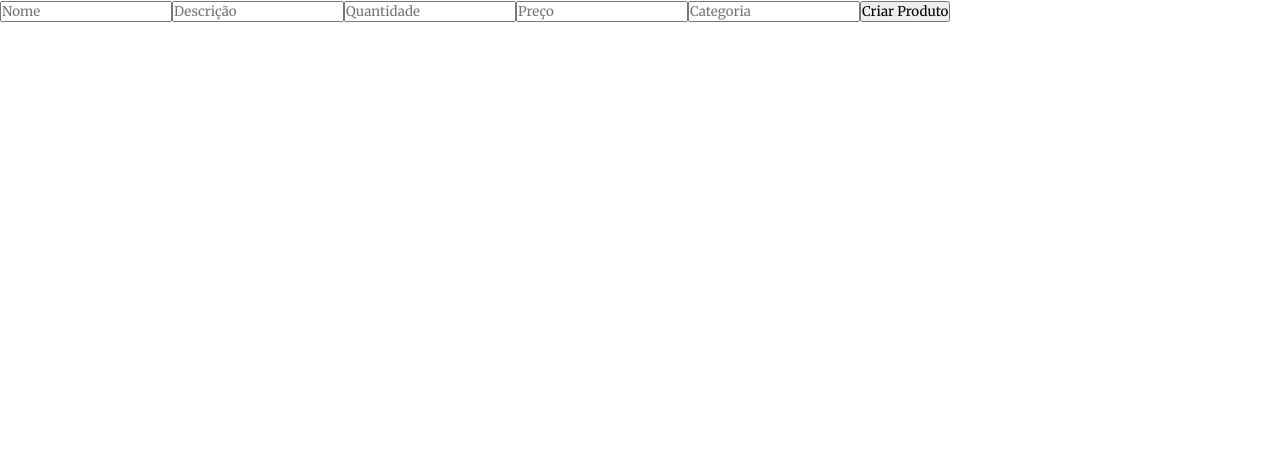
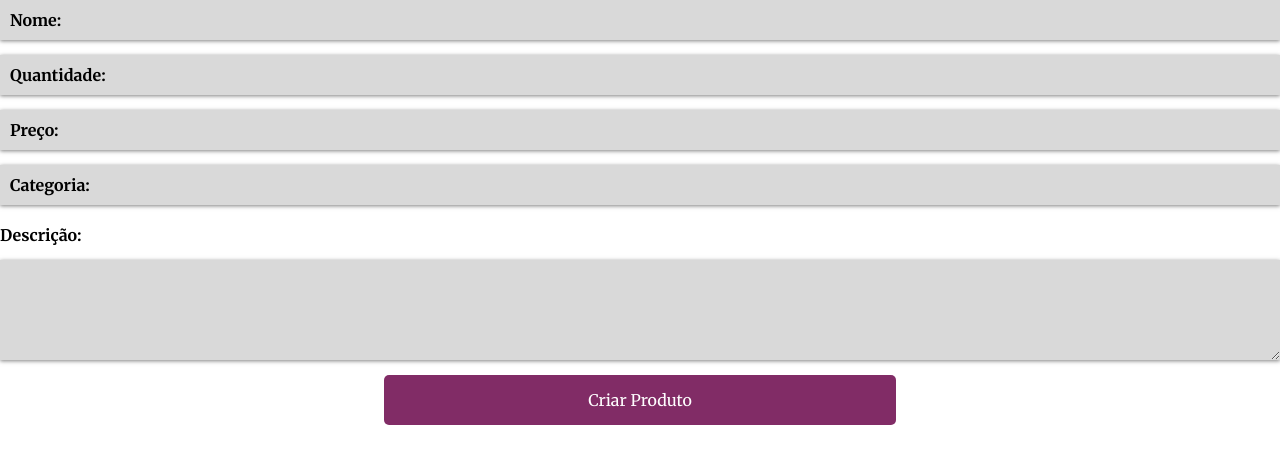
Before and after one commit to Code-Team-Jovem-Programador/front-end, a React (Create React App) app: page /criarproduto in a window 1280 px wide. Shown: the top 464 px of the page. Built offline with nearby package versions, Linux system fonts and the light colour scheme; a web font is replaced by a local one.

Commit message:
Estilização

```diff
--- /dev/null
+++ b/src/components/CriarProduto.css
@@ -0,0 +1,111 @@
+/* Estilos para o ícone X no canto superior direito */
+.close-icon {
+  position: absolute;
+  top: 10px; /* Distância do topo */
+  right: 10px; /* Distância da borda direita */
+  font-size: 30px; /* Tamanho do ícone */
+  color: #812c66; /* Cor do X */
+  background: transparent; /* Fundo transparente */
+  border: none;
+  cursor: pointer;
+  transition: color 0.3s;
+}
+
+.close-icon:hover {
+  color: #601d4f; /* Cor do X quando o mouse passa por cima */
+}
+
+/* Estilos adicionais para o pop-up */
+.popup-overlay-add {
+  position: fixed;
+  top: 0;
+  left: 0;
+  width: 100%;
+  height: 100%;
+  background-color: rgba(0, 0, 0, 0.6); /* Fundo semitransparente */
+  display: flex;
+  justify-content: center;
+  align-items: center;
+  z-index: 999;
+}
+
+.popup-content-add {
+  background-color: white;
+  border-radius: 10px;
+  padding: 50px;
+  width: 850px;
+  max-width: 90%;
+  box-shadow: 0 4px 8px rgba(0, 0, 0, 0.2);
+  max-height: 90%;
+  overflow-y: auto;
+  display: flex;
+  flex-direction: column;
+  position: relative; /* Para permitir o posicionamento do ícone X */
+}
+
+  .popup-title {
+    font-size: 25px;
+    color: var(--primary-color);
+    margin-bottom: 30px;
+    text-align: center;
+  }
+
+  .form-criarProduto {
+    display: flex;
+    flex-direction: column;
+    gap: 15px; /* Menor espaçamento entre os campos */
+  }
+
+  label {
+    font-weight: bold;
+  }
+
+  .label-cor {
+    background-color: var(--secondary-light);
+    padding: 10px;
+    display: flex;
+    align-items: center;
+    gap: 10px;
+    box-shadow: 0 0.6px 4px rgba(0, 0, 0, 0.5);
+  }
+
+  .label-cor input {
+    font-size: 15px; /* Reduz o tamanho da fonte */
+    border: none;
+    outline: none;
+    background-color: transparent;
+    width: 100%;
+  }
+
+  .label-descricao {
+    margin-top: 5px;
+  }
+
+  .input-descricao {
+    background-color: var(--secondary-light);
+    border: none;
+    outline: none;
+    width: 100%; /* A largura do campo vai ocupar todo o espaço disponível */
+    padding: 10px;
+    box-shadow: 0 0.6px 4px rgba(0, 0, 0, 0.5);
+    height: 100px; /* Define a altura inicial do campo */
+    resize: vertical; /* Permite ao usuário redimensionar o campo verticalmente */
+    overflow-y: auto; /* Adiciona rolagem quando o conteúdo excede o campo */
+  }
+
+  .btn-criarProduto {
+    background-color: #812c66;
+    color: white;
+    padding: 15px;
+    font-size: 16px;
+    border: none;
+    border-radius: 5px;
+    cursor: pointer;
+    transition: background-color 0.3s;
+    width: 40%; /* Faz com que os botões ocupem 100% da largura disponível */
+    margin: 0 auto; /* Centraliza horizontalmente */
+  }
+
+  .btn-criarProduto:hover {
+    background-color: #601d4f;
+  }
--- a/src/components/CriarProduto.js
+++ b/src/components/CriarProduto.js
@@ -1,8 +1,15 @@
 import React, { useState } from "react";
 import axios from "axios";
+import "./CriarProduto.css";
 
 const CriarProduto = () => {
-  const [produto, setProduto] = useState({ nome: "", descricao: "", preco: "", quantidades: "", categoria: "" });
+  const [produto, setProduto] = useState({
+    nome: "",
+    descricao: "",
+    preco: "",
+    quantidades: "",
+    categoria: "",
+  });
 
   const handleSubmit = (e) => {
     e.preventDefault();
@@ -17,38 +24,56 @@ const CriarProduto = () => {
   };
 
   return (
-    <form onSubmit={handleSubmit}>
+    <form onSubmit={handleSubmit} className="form-criarProduto">
+      <label className="label-cor">
+        Nome:
         <input
           type="text"
-        placeholder="Nome"
           value={produto.nome}
           onChange={(e) => setProduto({ ...produto, nome: e.target.value })}
         />
-      <input
-        type="text"
-        placeholder="Descrição"
-        value={produto.descricao}
-        onChange={(e) => setProduto({ ...produto, descricao: e.target.value })}
-      />
+      </label>
+
+        <label className="label-cor">Quantidade:
           <input
             type="number"
-        placeholder="Quantidade"
             value={produto.quantidades}
-        onChange={(e) => setProduto({ ...produto, quantidades: e.target.value })}
+            onChange={(e) =>
+              setProduto({ ...produto, quantidades: e.target.value })
+            }
           />
+        </label>
+
+        <label className="label-cor">Preço:
           <input
             type="number"
-        placeholder="Preço"
             value={produto.preco}
             onChange={(e) => setProduto({ ...produto, preco: e.target.value })}
           />
+        </label>
+
+        <label className="label-cor">Categoria:
           <input
             type="text"
-        placeholder="Categoria"
             value={produto.categoria}
-        onChange={(e) => setProduto({ ...produto, categoria: e.target.value })}
+            onChange={(e) =>
+              setProduto({ ...produto, categoria: e.target.value })
+            }
           />
-      <button type="submit">Criar Produto</button>
+
+        </label>
+
+        <label className="label-descricao">Descrição:</label>
+          <textarea
+            value={produto.descricao}
+            onChange={(e) => setProduto({ ...produto, descricao: e.target.value })}
+            className="input-descricao"
+          />
+
+
+      <button type="submit" className="btn-criarProduto">
+        Criar Produto
+      </button>
     </form>
   );
 };
--- a/src/components/ExportarCsv.js
+++ b/src/components/ExportarCsv.js
@@ -23,7 +23,7 @@ const ExportarCsv = () => {
       .catch((error) => console.error(error));
   };
 
-  return <button onClick={exportarCsv}>Exportar para CSV</button>;
+  return <button onClick={exportarCsv} className="export-button">CSV</button>;
 };
 
 export default ExportarCsv;
--- a/src/components/ExportarPdf.js
+++ b/src/components/ExportarPdf.js
@@ -23,7 +23,7 @@ const ExportarPdf = () => {
         .catch((error) => console.error(error));
     };
 
-    return <button onClick={exportarPdf}>Exportar para PDF</button>;
+    return <button onClick={exportarPdf} className="export-button">PDF</button>;
   };
 
   export default ExportarPdf;
--- a/src/components/ExportarPopup.css
+++ b/src/components/ExportarPopup.css
@@ -1,10 +1,5 @@
 /* Pop-up container */
 @import url('https://fonts.googleapis.com/css2?family=Merriweather:ital,wght@0,300;0,400;0,700;0,900;1,300;1,400;1,700;1,900&family=Parkinsans:wght@300..800&display=swap');
-
-:root {
-  --primary-color: #631E4D;
-  --secondary-color: #f3d3ae;
-}
 
 * {
   font-family: "Merriweather", serif;
@@ -20,11 +15,10 @@
     display: flex;
     justify-content: center;
     align-items: center;
-    z-index: 1000;
   }
 
   .popup-content {
-    background-color: vwhite;
+    background-color: white;
     border-radius: 10px;
     padding: 20px;
     text-align: center;
@@ -35,7 +29,7 @@
   .popup-title {
     font-size: 20px;
     color: var(--primary-color);
-    margin-bottom: 15px;
+    margin-bottom: 30px;
   }
 
   .popup-buttons {
@@ -62,10 +56,28 @@
   .close-button {
     background-color: var(--primary-color);
     color: white;
-    padding: 8px 12px;
+    padding: 8px 20px;
     font-size: 14px;
     border: none;
-    border-radius: 5px;
+    border-radius: 4px;
     cursor: pointer;
     margin-top: 20px;
   }
+
+  .close-button:hover {
+    background-color: #812c66;
+  }
+
+  .export-button {
+    background-color: var(--primary-color);
+    color: white;
+    padding: 10px;
+    font-size: 16px;
+    border: none;
+    border-radius: 4px;
+    cursor: pointer;
+  }
+
+  .export-button:hover {
+    background-color: #812c66;
+  }
--- a/src/components/ExportarXlsx.js
+++ b/src/components/ExportarXlsx.js
@@ -23,7 +23,7 @@ const ExportarXlsx = () => {
         .catch((error) => console.error(error));
     };
 
-    return <button onClick={exportarXlsx}>Exportar para XLSX</button>;
+    return <button onClick={exportarXlsx} className="export-button">XLSX</button>;
   };
 
   export default ExportarXlsx;
--- a/src/components/Login.css
+++ b/src/components/Login.css
@@ -57,7 +57,7 @@
   display: flex;
   justify-content: center;
   align-items: center;
-  margin-top: 80px;
+  margin-top: auto;
 }
 
 /*caixa lado direito*/
@@ -134,7 +134,7 @@
 }
 /*Ainda n tem cadastro*/
 .login-footer {
-  margin-top: 50%;
+  margin-top: 40%;
   text-align: center;
   color: var(--primary-dark);
 }
--- a/src/components/RegisterForm.js
+++ b/src/components/RegisterForm.js
@@ -21,7 +21,7 @@ const RegisterForm = () => {
     e.preventDefault();
 
     try {
-      await axios.post('http://127.0.0.1:8000/api/register/', formData);
+      await axios.post('https://gerenciador-estoque-prod.onrender.com/api/register/', formData);
 
       // Alerta de sucesso com SweetAlert2
       Swal.fire({
--- a/src/components/VerProdutos.css
+++ b/src/components/VerProdutos.css
@@ -21,6 +21,7 @@
   flex-direction: column;
   width: 100%;
   height: 100vh;
+  overflow-y: auto;
 }
 
 .espace {
--- a/src/components/VerProdutos.js
+++ b/src/components/VerProdutos.js
@@ -147,23 +147,21 @@ const VerProdutos = () => {
               <ExportarXlsx />
             </div>
             <button className="close-button" onClick={closePopup}>
-              Fechar
+              Cancelar
             </button>
           </div>
         </div>
       )}
 
-        {/* Pop-up para Adição de produtos */}
-        {showPopupAdd && (
-        <div className="popup-overlay">
-          <div className="popup-content">
+      {/* Pop-up para Adição de produtos */}
+      {showPopupAdd && (
+        <div className="popup-overlay-add">
+          <div className="popup-content-add">
+            <button className="close-icon" onClick={closePopupAdd}>×</button>
             <h2 className="popup-title">Novo Produto</h2>
-            <div className="popup-buttons">
-              <CriarProduto/>
-            </div>
-            <button className="close-button" onClick={closePopupAdd}>
-              Fechar
-            </button>
+              <div className="popup-buttons">
+                <CriarProduto />
+              </div>
           </div>
         </div>
       )}
@@ -177,7 +175,7 @@ const VerProdutos = () => {
               <EditarProduto productId={selectedProductId} />
             </div>
             <button className="close-button" onClick={closePopupEdt}>
-              Fechar
+              Cancelar
             </button>
           </div>
         </div>
```
Also changed, not shown: src/components/LoginForm.js (+14 -5 lines). Lines whose indentation alone changed are shown as unchanged.
